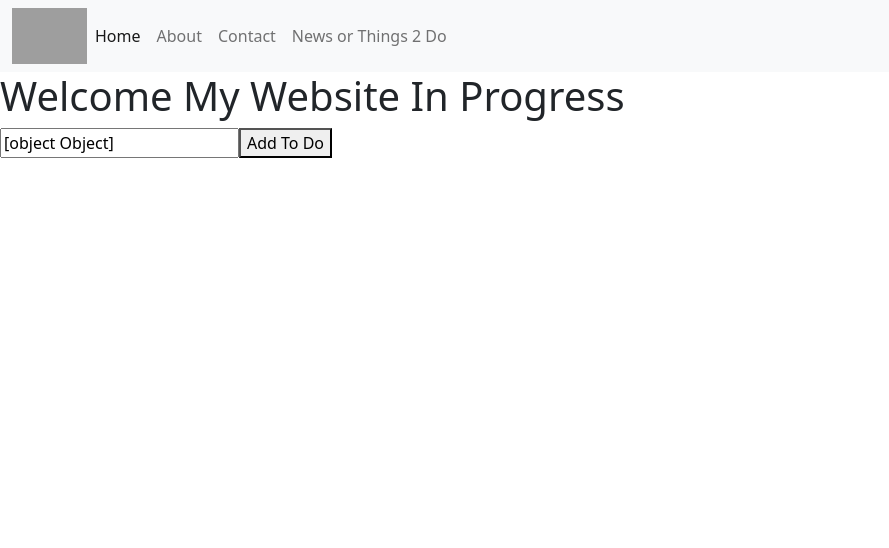
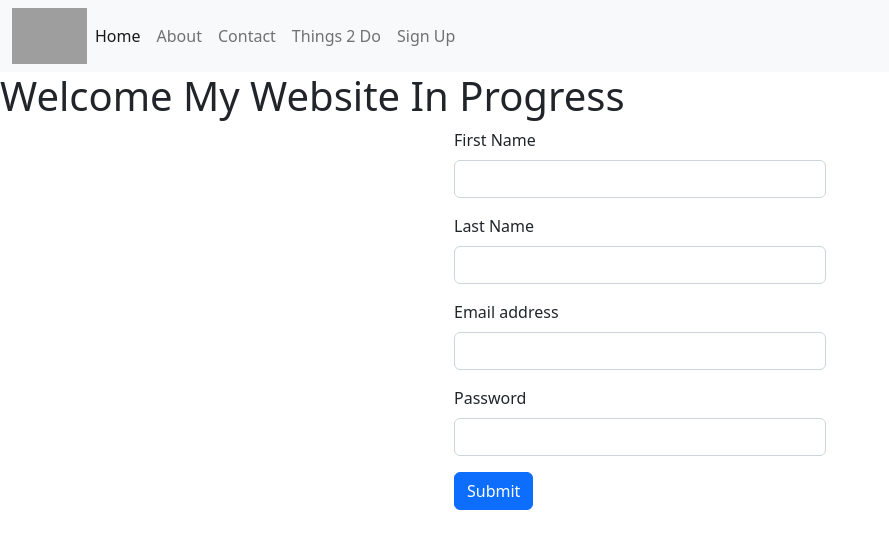
Before and after one commit to mayb1991/homework_week8_day1, a React (Create React App) app: page /signup in a window 1280 px wide. Shown: the top 548 px of the page, without its empty margins (0-889 px from the left). Built offline with nearby package versions, Linux system fonts and the light colour scheme; grey boxes are pictures that could not be loaded.

Commit message:
needs more work

```diff
--- a/src/App.js
+++ b/src/App.js
@@ -1,10 +1,11 @@
 import React, { Component } from 'react';
-import Navbar from './Navbar';
+import Navbar from './components/Navbar';
 import { Routes, Route } from 'react-router-dom'
-import About from './About';
-import Contact from './Contact'
-import ToDoItems from './News'
-import Home from './Home'
+import About from './views/About';
+import Contact from './views/Contact'
+import ToDoItems from './views/News'
+import Home from './views/Home'
+import UserSignUp from './views/UserSignUp';
 
 
 export default class App extends Component {
@@ -58,10 +59,10 @@ delToDo(key){
   })
 }
 
-  updateToDo(text,key){
-    const  updateItem = this.state.toDoList;
+updateToDo(text, key) {
+  const updateItem = this.state.toDoList;
   updateItem.map(ToDo => {
-      if(ToDo.key === key){
+    if (ToDo.key === key) {
       ToDo.text = text;
     }
   })
@@ -81,19 +82,8 @@ delToDo(key){
           <Route path='/about' element={<About/>}/>
           <Route path='/contact' element={<Contact email ={this.state.email} bus ={this.state.businesses}/>}/>
           <Route path='/news' element={<ToDoItems/>}/>
+          <Route path='/signup' element={<UserSignUp/>}/>
         </Routes>
-
-        <header>
-                    <form id="to_do_form" onSubmit={this.addToDo}>
-                        <input type="text" placeholder='Enter anything you need todo' value={this.state.currentToDo}
-                        onChange={this.toDoInput}></input>
-                        <button type='submit'>Add To Do</button>
-                    </form>
-                    <p>{this.state.toDoList.text}</p>
-                    <ToDoItems toDoList = {this.state.toDoList} delToDo = {this.state.delToDo}/>
-                </header>
-
-
       </div>
     )
   }
--- a/src/Navbar.js
+++ b/src/components/Navbar.js
@@ -20,7 +20,10 @@ export default class Navbar extends Component {
             <Link className="nav-link" to="/contact">Contact</Link>
           </li>
           <li className="nav-item">
-            <Link className="nav-link" to="/news">News or Things 2 Do</Link>
+            <Link className="nav-link" to="/news">Things 2 Do</Link>
+          </li>
+          <li className="nav-item">
+            <Link className="nav-link" to="/signup">Sign Up</Link>
           </li>
         </ul>
         {/* <form className="d-flex">
--- a/src/News.js
+++ b/src/views/News.js
@@ -1,5 +1,7 @@
 import React from 'react';
 import { FontAwesomeIcon } from '@fortawesome/react-fontawesome'
+
+
 
 function ToDoItems(props){
     const toDoList1 = props.toDoList1;
@@ -19,6 +21,16 @@ function ToDoItems(props){
 
     </div>})
     return <div>
+        <header>
+            <form id="to_do_form" onSubmit={this.addToDo}>
+                <input type="text" placeholder='Enter anything you need todo' value={this.state.currentToDo}
+                onChange={this.toDoInput}></input>
+                <button type='submit'>Add To Do</button>
+            </form>
+            <p>{this.state.toDoList.text}</p>
+            <ToDoItems toDoList = {this.state.toDoList} delToDo = {this.state.delToDo}/>
+        </header>
+
         {listItems}
 
     </div>;
--- /dev/null
+++ b/src/views/UserSignUp.js
@@ -0,0 +1,101 @@
+import React, { Component } from 'react'
+
+export default class UserSignUp extends Component {
+    userData;
+    constructor(props) {
+        super(props);
+        this.onChangeFirstName = this.onChangeFirstName.bind(this);
+        this.onChangeLastName = this.onChangeLastName.bind(this);
+        this.onChangeEmail = this.onChangeEmail.bind(this);
+        this.onChangePassword = this.onChangePassword.bind(this);
+        this.onSubmit = this.onSubmit.bind(this);
+        this.state = {
+            firstName: '',
+            lastName: '',
+            email: '',
+            password: '',
+            // confirmPassword: ''
+        }
+    }
+    // Form Events
+    onChangeFirstName(e) {
+        this.setState({ firstName: e.target.value })
+    }
+    onChangeLastName(e) {
+        this.setState({ lastName: e.target.value })
+    }
+    onChangeEmail(e) {
+        this.setState({ email: e.target.value })
+    }
+    onChangePassword(e) {
+        this.setState({ password: e.target.value })
+    }
+    onSubmit(e) {
+        e.preventDefault()
+        this.setState({
+            firstName: '',
+            lastName: '',
+            email: '',
+            password: '',
+            // confirmPassword: ''
+        })
+    }
+    // React Life Cycle
+    componentDidMount() {
+        this.userData = JSON.parse(localStorage.getItem('user'));
+        if (localStorage.getItem('user')) {
+            this.setState({
+                firstName: this.userData.firstName,
+                lastName: this.userData.lastName,
+                email: this.userData.email,
+                password: this.userData.password
+            })
+        } else {
+            this.setState({
+                firstName: '',
+                lastName: '',
+                email: '',
+                password: '',
+                // confirmPassword: ''
+            })
+        }
+    }
+    // componentWillUpdate(nextProps, nextState) {
+    //     localStorage.setItem('user', JSON.stringify(nextState));
+    // }
+  render() {
+    return (
+        <div className='container d-flex justify-content-center'>
+        <form className='col-4' onSubmit={this.onSubmit}>
+        <div className="mb-3">
+          <label className="form-label">First Name</label>
+          <input type="text" className="form-control" value={this.state.firstName} onChange={this.onChangeFirstName} id="firstName"/>
+        </div>
+
+        <div className="mb-3">
+          <label className="form-label">Last Name</label>
+          <input type="text" className="form-control" value={this.state.lastName} onChange={this.onChangeLastName} id="lastName"/>
+        </div>
+
+        <div className="mb-3">
+          <label className="form-label">Email address</label>
+          <input type="email" className="form-control" value={this.state.email} onChange={this.onChangeEmail} id="email"/>
+        </div>
+
+        <div className="mb-3">
+          <label className="form-label">Password</label>
+          <input type="password" className="form-control" value={this.state.password} onChange={this.onChangePassword} id="password"/>
+        </div>
+
+        {/* <div className="mb-3">
+            <label className="form-label">Confirm Password</label>
+            <input type="password" className="form-control" value={this.state.confirmPassword} name='confirmPassword'/>
+        </div> */}
+
+        <button type="submit" className="btn btn-primary">Submit</button>
+      </form>
+      </div>
+    )
+
+  }
+}
```
Also changed, not shown: src/App.css (deleted, +0 -38 lines), src/index.css (added), src/views/About.js (renamed from src/About.js), src/views/Contact.js (renamed from src/Contact.js), src/views/Home.js (renamed from src/Home.js), 2 other files (tests, documents, lock files or other folders). Lines whose indentation alone changed are shown as unchanged.
